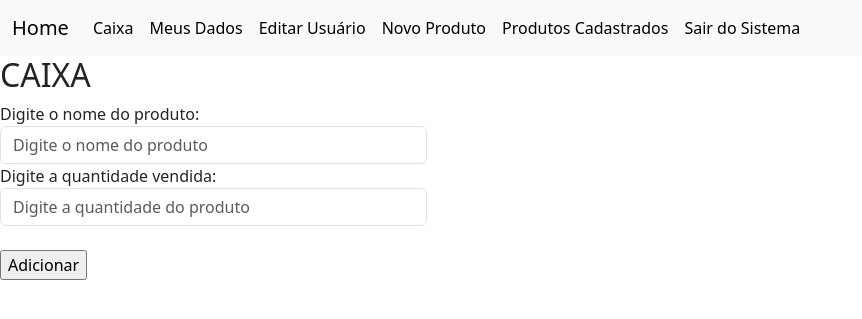
After one commit to devmarcs/pdv-padaria, a Flask app: page /vender_produto in a window 1280 px wide. The commit adds this page. Shown: the top 319 px of the page, without its empty margins (0-862 px from the left). Run offline with Flask 3, Linux system fonts and the light colour scheme; a user stored in the database is signed in.

Commit message:
melhorias e criação do caixa da padaria

```diff
--- a/templates/bases/base_logado.html
+++ b/templates/bases/base_logado.html
@@ -20,6 +20,9 @@
               </button>
               <div class="collapse navbar-collapse" id="navbarNav">
                 <ul class="navbar-nav">
+                  <li class="nav-item">
+                    <a class="nav-link active" aria-current="page" href="{{url_for('vender_produto')}}">Caixa</a>
+                  </li>
                   <li class="nav-item">
                     <a class="nav-link active" aria-current="page" href="{{url_for('dados_usuario', id=current_user.id)}}">Meus Dados</a>
                   </li>
--- /dev/null
+++ b/templates/caixa.html
@@ -0,0 +1,46 @@
+{% extends 'bases/base_logado.html' %}
+
+{% block title %} Caixa {% endblock %}
+
+{% block customCSS %}
+
+{% endblock %}
+
+{% block content %}
+{% with messages = get_flashed_messages() %}
+        {% if messages %}
+            <ul id="messages" class="list-unstyled">
+            {% for message in messages %}
+                <li class="alert alert-success">
+                    {{ message }}
+                    <button type="button" class="btn-close" data-bs-dismiss="alert" aria-label="Close"></button>
+                </li>
+            {% endfor %}
+            </ul>
+        {% endif %}
+{% endwith %}
+<div class="container__caixa">
+    <h2 class="tit__caixa">CAIXA</h2>
+</div>
+
+<form method="post" action="{{ url_for('caixa') }}">
+    <div class="container__digit__produt">
+        <div class="form-group formu col-4">
+            <label for="">Digite o nome do produto:</label>
+            <input type="text" name="nome" placeholder="Digite o nome do produto" required class="form-control">
+        </div>
+    </div>
+    <div class="container__digit__produt">
+        <div class="form-group formu col-4">
+            <label for="">Digite a quantidade vendida:</label>
+            <input type="number" name="qtdVendida" placeholder="Digite a quantidade do produto" required class="form-control">
+            <br>
+            <input type="submit" value="Adicionar">
+        </div>
+    </div>
+</form>
+    {% if nova_quantidade %}
+        <p>Nova Quantidade no Estoque: {{ nova_quantidade }}</p>
+        <p>E o valor da compra foi de R${{ valorTotal }} Reais</p>
+    {% endif %}
+{% endblock %}
--- a/views.py
+++ b/views.py
@@ -53,7 +53,15 @@ def editar_usuario(id):
 
 
 #================= Função que faz a Edição de Usuário ====================
-@app.route('/editar_user', methods= ['POST'])
+from flask_bcrypt import Bcrypt
+
+# ...
+
+bcrypt = Bcrypt(app)
+
+# ...
+
+@app.route('/editar_user', methods=['POST'])
 @login_required
 def editar_user():
     usuario = Usuarios.query.filter_by(id=request.form['id']).first()
@@ -63,6 +71,7 @@ def editar_user():
     usuario.numcasa = request.form['numcasa']
     usuario.bairro = request.form['bairro']
     nova_senha = request.form['senha']
+
     if nova_senha:
         senha_hash = bcrypt.generate_password_hash(nova_senha).decode('utf-8')
         usuario.senha = senha_hash
@@ -71,6 +80,7 @@ def editar_user():
     db.session.commit()
     flash('Usuário atualizado com sucesso!')
     return redirect(url_for('editar_usuario', id=current_user.id))
+
 
 
 
@@ -106,7 +116,7 @@ def login():
             login_user(usuario)
             return redirect(url_for('menu', id=current_user.id))
 
-        flash('Credenciais inválidas', 'error')
+        flash('Credenciais inválidas', 'erro')
 
     return render_template('login.html')
 
@@ -148,20 +158,36 @@ def editar_produtos(id):
     return render_template('editar_produto.html',produto= produto)
 
 #===== Função que faz a edição dos produtos =====
-@app.route('/atualizar_produto', methods= ['POST'])
+@app.route('/atualizar_produto', methods=['POST'])
 @login_required
 def atualizar_produto():
-    produto = Produtos.query.filter_by(id=request.form['id']).first()
-    produto.nome = request.form['nome']
-    produto.categoria = request.form['categoria']
-    produto.preco = request.form['preco']
-    produto.quantidade = request.form['quantidade']
-    produto.descricao = request.form['descricao']
+    # Obtenha o ID do produto de forma segura usando 'get'
+    id_produto = request.form.get('id')
 
-    db.session.add(produto)
-    db.session.commit()
-    flash('Produto atualizado com sucesso!')
+    # Verifique se o ID do produto está presente no formulário
+    if id_produto is not None:
+        # Busque o produto no banco de dados
+        produto = Produtos.query.get(id_produto)
+
+        # Verifique se o produto foi encontrado
+        if produto:
+            # Atualize os campos do produto com os valores do formulário
+            produto.nome = request.form['nome']
+            produto.categoria = request.form['categoria']
+            produto.preco = request.form['preco']
+            produto.quantidade = request.form['quantidade']
+            produto.descricao = request.form['descricao']
+
+            # Salve as alterações no banco de dados
+            db.session.commit()
+
+            flash('Produto atualizado com sucesso!')
+            return redirect(url_for('editar_produtos', id=current_user.id))
+
+    # Caso 'id' não esteja presente ou o produto não seja encontrado
+    flash('Produto não encontrado ou ID não especificado.', 'error')
     return redirect(url_for('editar_produtos', id=current_user.id))
+
 
 
 
@@ -189,3 +215,31 @@ def deletar_produto(id):
 def produtos():
     lista = Produtos.query.order_by(Produtos.id)
     return render_template('lista_produtos.html',produtos= lista)
+
+
+@app.route('/vender_produto')
+@login_required
+def vender_produto():
+    return render_template('caixa.html')
+
+
+@app.route('/caixa', methods=['GET', 'POST'])
+@login_required
+def caixa():
+    mensagem = None
+    if request.method == 'POST':
+        nome_produto = request.form['nome']
+        quantidade_vendida = int(request.form['qtdVendida'])
+
+        produto = Produtos.query.filter_by(nome=nome_produto).first()
+
+        if produto:
+            if quantidade_vendida <= produto.quantidade:
+                produto.quantidade -= quantidade_vendida
+                valorTotal = produto.preco * quantidade_vendida
+                db.session.commit()
+                mensagem = f"Estoque atualizado. Nova quantidade: {produto.quantidade}"
+
+            else:
+                mensagem = "Quantidade vendida superior ao estoque disponível."
+    return render_template('caixa.html', mensagem=mensagem, nova_quantidade=produto.quantidade if produto else None, valorTotal=valorTotal if produto else None)
```
Also changed, not shown: models/modelos.py (+9 -3 lines), templates/menu.html (+13 -5 lines), instance/padaria.sqlite3.
